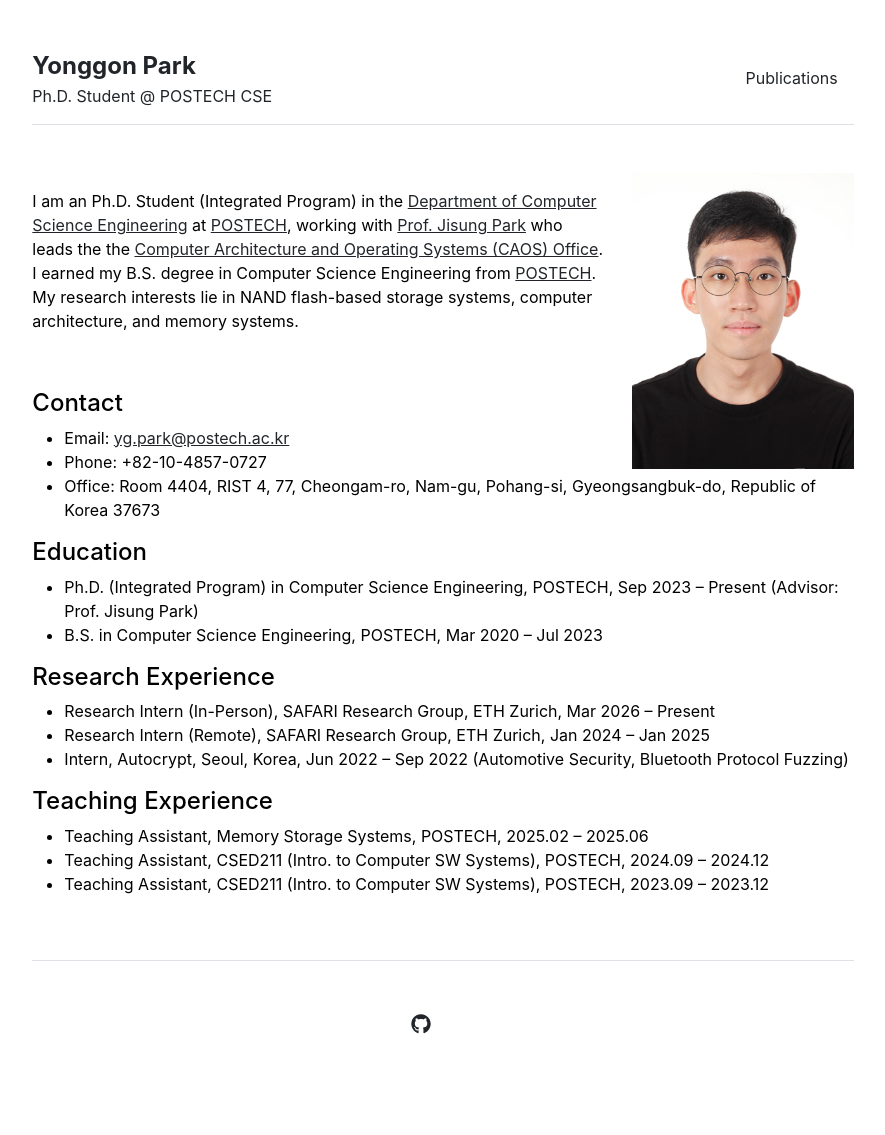
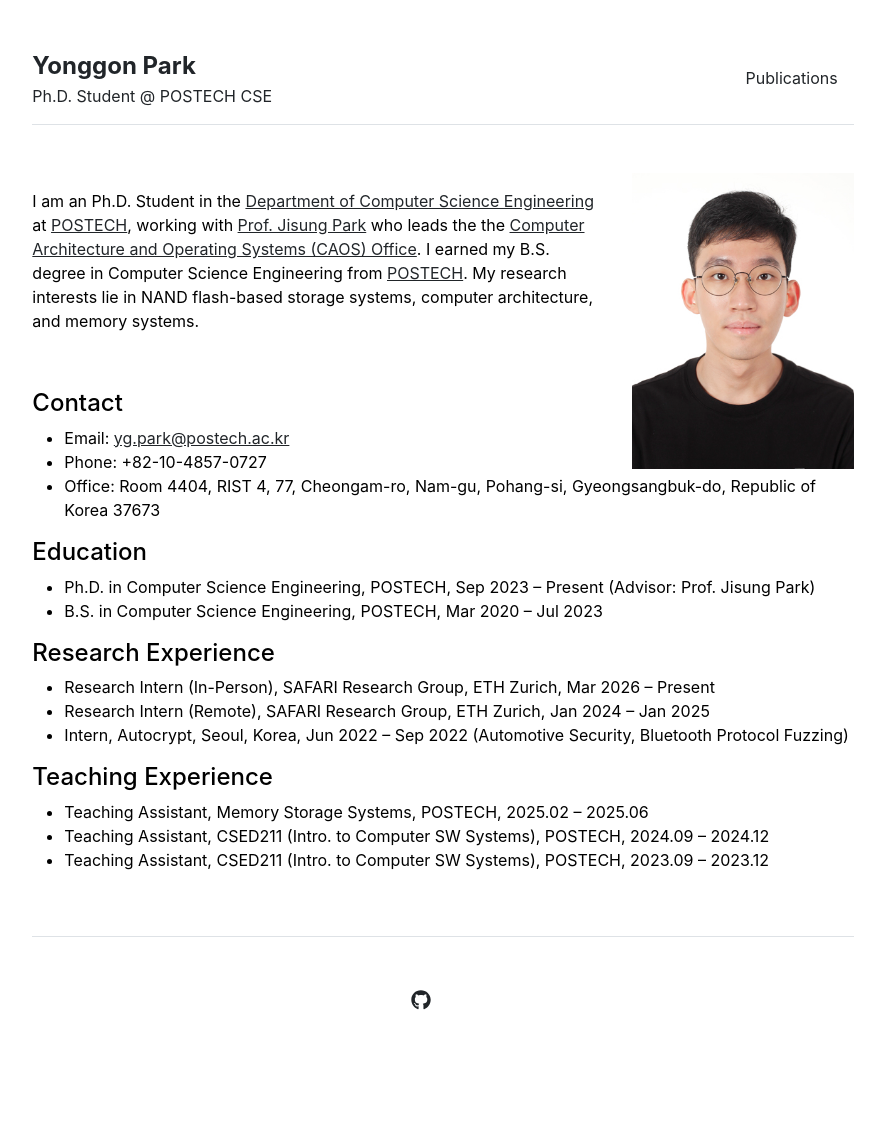
Before and after one commit to parkyg01/parkyg01.github.io, a Jekyll site: the page built from index.md, in a window 1280 px wide. Shown: the whole page, without its empty margins (197-1082 px from the left). Built offline with Jekyll 4.4.1, drawn with Linux system fonts in a browser that asks for light colours; after the commit the page ends 1111 px from its top, so only the background shows below that.

Commit message:
Drop integrated program label
Co-Authored-By: Claude Opus 5.5 (1M context) <noreply@anthropic.com>

```diff
--- a/_data/intro.yml
+++ b/_data/intro.yml
@@ -1 +1 @@
-I am an Ph.D. Student (Integrated Program) in the [Department of Computer Science Engineering](https://cse.postech.ac.kr) at [POSTECH](https://www.postech.ac.kr), working with [Prof. Jisung Park](https://jisung-park.github.io/) who leads the the [Computer Architecture and Operating Systems (CAOS) Office](https://www.caos.postech.ac.kr/). I earned my B.S. degree in Computer Science Engineering from [POSTECH](https://www.postech.ac.kr). My research interests lie in NAND flash-based storage systems, computer architecture, and memory systems.
+I am an Ph.D. Student in the [Department of Computer Science Engineering](https://cse.postech.ac.kr) at [POSTECH](https://www.postech.ac.kr), working with [Prof. Jisung Park](https://jisung-park.github.io/) who leads the the [Computer Architecture and Operating Systems (CAOS) Office](https://www.caos.postech.ac.kr/). I earned my B.S. degree in Computer Science Engineering from [POSTECH](https://www.postech.ac.kr). My research interests lie in NAND flash-based storage systems, computer architecture, and memory systems.
--- a/index.md
+++ b/index.md
@@ -4,7 +4,7 @@ title: "Home"
 ---
 <img align="right" style="width: 30%; padding-left: 3%;" src="{{ site.github.url }}/assets/img/ygpark.jpg" alt="Yonggon Park">
 
-I am an Ph.D. Student (Integrated Program) in the [Department of Computer Science Engineering](https://cse.postech.ac.kr) at [POSTECH](https://www.postech.ac.kr), working with [Prof. Jisung Park](https://jisung-park.github.io/) who leads the the [Computer Architecture and Operating Systems (CAOS) Office](https://www.caos.postech.ac.kr/). I earned my B.S. degree in Computer Science Engineering from [POSTECH](https://www.postech.ac.kr). My research interests lie in NAND flash-based storage systems, computer architecture, and memory systems.
+I am an Ph.D. Student in the [Department of Computer Science Engineering](https://cse.postech.ac.kr) at [POSTECH](https://www.postech.ac.kr), working with [Prof. Jisung Park](https://jisung-park.github.io/) who leads the the [Computer Architecture and Operating Systems (CAOS) Office](https://www.caos.postech.ac.kr/). I earned my B.S. degree in Computer Science Engineering from [POSTECH](https://www.postech.ac.kr). My research interests lie in NAND flash-based storage systems, computer architecture, and memory systems.
 
 <br>
 #### Contact
@@ -15,7 +15,7 @@ I am an Ph.D. Student (Integrated Program) in the [Department of Computer Scienc
 
 #### Education
 
-- Ph.D. (Integrated Program) in Computer Science Engineering, POSTECH, Sep 2023 -- Present (Advisor: Prof. Jisung Park)
+- Ph.D. in Computer Science Engineering, POSTECH, Sep 2023 -- Present (Advisor: Prof. Jisung Park)
 - B.S. in Computer Science Engineering, POSTECH, Mar 2020 -- Jul 2023
 
 #### Research Experience
```
